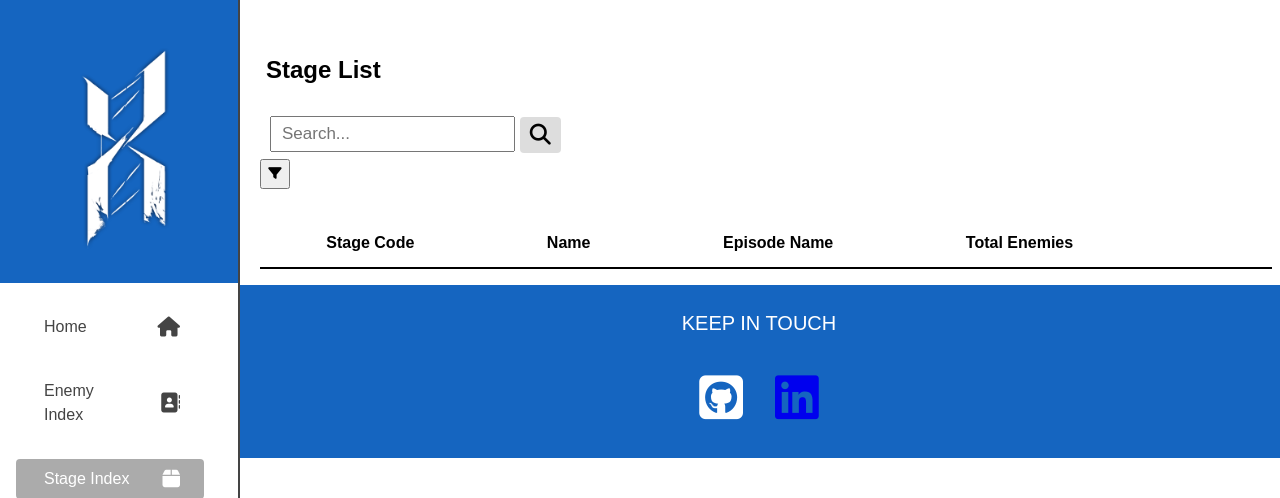
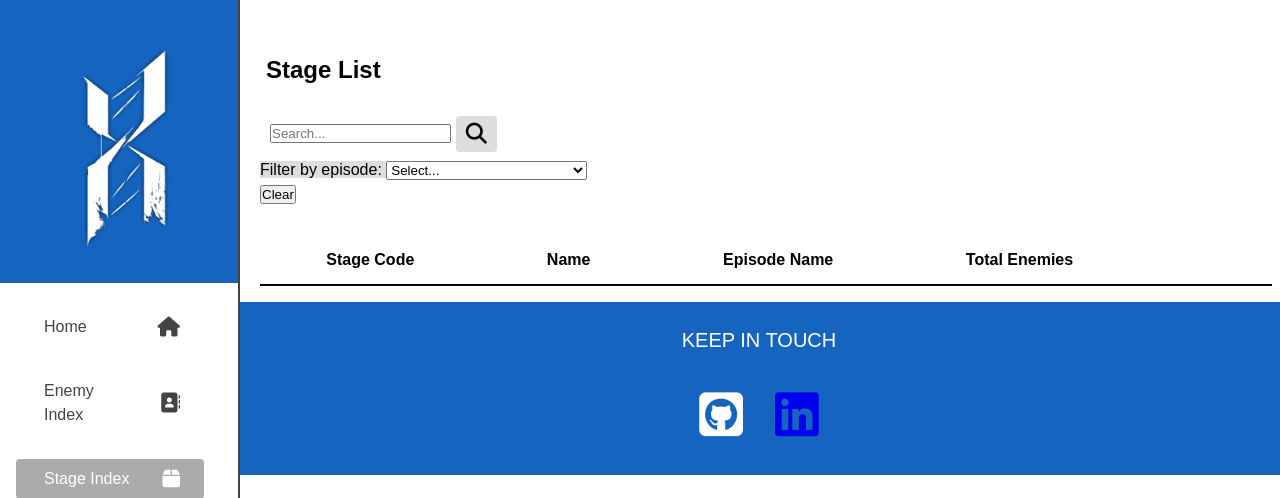
Before and after one commit to Zylashro/data-index-project, a Flask app: page /stage-list in a window 1280 px wide. Shown: the top 498 px of the page. Run offline with Flask 2, Linux system fonts and the light colour scheme; data that the repository does not hold is empty; some libraries are stand-ins or nearby versions.

Commit message:
Updated stageIndex.html to display correct data, a funtional select filter and search bar, along with a moreInfoStage.html file which allows the user to both see each enemy on the stage as well as a link to the more info page for the specific enemy.

```diff
--- a/app.py
+++ b/app.py
@@ -127,8 +127,71 @@ def more_info_enemy(enemy_code):
 
 @app.route('/stage-list')
 def stage_index():
+
+    query = []
+    query_item = {}
+    has_filter = False
+    search = ''
+    episode = ''
+
+    def get_records(offset=0, per_page=10):
+        return result[offset: offset + per_page]
+
+    page, per_page, offset = get_page_args(page_parameter='page', per_page_parameter='per_page')
+
+    if 'search' in request.args:
+        search = request.args.get('search').lower()
+        query_item["name"] = { "$regex": search, "$options": "i" }
+        query.append(query_item)
+        has_filter = True
+
+    if 'episodes' in request.args:
+        episode = request.args.get('episodes')
+        query_item["episode_name"] = episode
+        query.append(query_item)
+        has_filter = True
+
+    if has_filter == True:
+        if len(query) > 0:
+            result = mongo.db.stageIndexMDB.find({"$and": query})
+            paginate_results = get_records(offset=offset, per_page=per_page)
+            pagination = Pagination(page=page, per_page=per_page, total=result.count())
+            return render_template('stageIndex.html', selected_stage="selected", stages=result, pagination=pagination, page=page, per_page=per_page, episode=episode)
+        else:
+            flash('No search results or no filters selected.')
+            return redirect(url_for('stage_index'))
+    else:
+        result = mongo.db.stageIndexMDB.find()
+        paginate_results = get_records(offset=offset, per_page=per_page)
+        pagination = Pagination(page=page, per_page=per_page, total=result.count())
+        return render_template('stageIndex.html', selected_stage="selected", stages=result, pagination=pagination, page=page, per_page=per_page)
+
     result = mongo.db.stageIndexMDB.find()
     return render_template('stageIndex.html', selected_stage="selected", stages=result)
+
+
+@app.route('/stage-list/<stage_code>')
+def more_info_stage(stage_code):
+    the_stage = mongo.db.stageIndexMDB.find_one({'_id': ObjectId(stage_code)})
+
+    enemies = []
+    for enemy_id in the_stage["enemy_list"]:
+        enemy = mongo.db.enemyIndexMDB.find_one({'_id': ObjectId(enemy_id)})
+        enemies.append(enemy)
+
+    return render_template('moreInfoStage.html', stage=the_stage, enemy=enemies)
+
+    # the_stage = mongo.db.testMDB.aggregate([
+    #     { "$match": { "_id": ObjectId(stage_code) } },
+    #     {
+    #     "$lookup": {
+    #         'from': 'enemyIndexMDB',
+    #         'localField': 'some',
+    #         'foreignField': 'some',
+    #         'as': 'enemy_list'
+    #     }
+    # }]).next()
+    # return render_template('moreInfoStage.html', stage=the_stage)
 
 
 if __name__ == '__main__':
--- a/static/assets/css/style.css
+++ b/static/assets/css/style.css
@@ -334,9 +334,22 @@ body {
     padding-right: 8px;
 }
 
+.more-info__table-stage {
+    width: 100%;
+    display: grid;
+    grid-template-columns: repeat(4, auto);
+    padding-right: 8px;
+}
+
 .more-info__inner-container {
     display: grid;
-    grid-template-columns: auto;
+
+    gap: 24px;
+}
+
+.more-info__enemy-card {
+    display: grid;
+    grid-template-columns: auto auto;
     padding: 24px 24px 24px 0;
     gap: 24px;
 }
@@ -354,9 +367,9 @@ body {
     padding-top: 8px;
 }
 
-.more-info__episode-showcase,
-.more-info__enemy-showcase {
-
+.more-info__episode-showcase {
+    display: grid;
+    grid-template-columns: 1fr 1fr;
 }
 
 /*
--- a/static/src/hideAndShow.js
+++ b/static/src/hideAndShow.js
@@ -10,6 +10,13 @@ const filterContainer = document.getElementById('filter-menu');
 const closeFilter = document.getElementById('close-filter-btn');
 
 const clearFilter = document.getElementById('clear-filter');
+
+const selectSubmit = document.getElementById('episodes');
+
+
+selectSubmit.onchange = (event) => {
+    document.stageForm.submit();
+};
 
 clearFilter.onclick = (event) => {
     window.location.replace('http://127.0.0.1:5000/enemy-list');
--- a/templates/moreInfoEnemy.html
+++ b/templates/moreInfoEnemy.html
@@ -73,7 +73,7 @@
                 Enemy can be found on these stages:
             </label>
             <select name="episode-select" id="episode-select">
-                <option value="" disabled>Episode select</option>
+                <option selected="selected" disabled>Episode select...</option>
                 <!-- Jinja for loop containing dive episodes in which enemy
                 shows up. Might be impossible/too complicated and instead
                 each episode will be hard-coded as an option regardless if
@@ -88,8 +88,5 @@
                 </a>
             </div>
         </div>
-        <div class="close-btn">
-            <i class="fas fa-window-close"></i>
-        </div>
     </section>
 {% endblock %}
--- a/templates/stageIndex.html
+++ b/templates/stageIndex.html
@@ -2,14 +2,11 @@
 {% block content %}
     <section class="stage__header">
         <h2 class="section__heading">Stage List</h2>
-        <form method="get">
+        <form method="get" name="stageForm">
             <div class="search-bar">
-                <input type="text" name="search" placeholder="Search..." value="{{search}}" id="search-name">
+                <input type="text" name="search" placeholder="Search..." value="{{search}}">
                 <button type="submit" id="search-name-submit" class="search-btn"><i class="fa fa-search"></i></button>
             </div>
-            <button type="button" id="open-filter-btn" class="filter-by__btn">
-                <i class="fas fa-filter"></i>
-            </button>
             {% with messages = get_flashed_messages() %}
                 {% if messages %}
                     {% for message in messages %}
@@ -21,62 +18,30 @@
                 will display a little filter menu. -->
             <!-- At dive moment, filter selection will be done through buttons. Will look
                 into turning it into a multiple selection menu with a submit button. -->
-            <div id="filter-menu" class="filter-by__container hidden">
-                <div class="filter-by__inner-container">
-                    <h2 class="filter-by__heading">
-                        Filter by attack type:
-                    </h2>
-                    <input type="radio" name="attack-type" value="melee" class="filter-by__selection-btn" {% if attack == "melee" %}checked{% endif %}>
-                        Melee
-                    </input>
-                    <input type="radio" name="attack-type" value="ranged" class="filter-by__selection-btn" {% if attack == "ranged" %}checked{% endif %}>
-                        Ranged
-                    </input>
-                    <input type="radio" name="attack-type" value="arts" class="filter-by__selection-btn" {% if attack == "arts" %}checked{% endif %}>
-                        Arts
-                    </input>
-                    <input type="radio" name="attack-type" value="melee / ranged" class="filter-by__selection-btn" {% if attack == "melee / ranged" %}checked{% endif %}>
-                        Melee / Ranged
-                    </input>
-                    <input type="radio" name="attack-type" value="melee / arts" class="filter-by__selection-btn" {% if attack == "melee / arts" %}checked{% endif %}>
-                        Melee / Arts
-                    </input>
-                    <input type="radio" name="attack-type" value="ranged / arts" class="filter-by__selection-btn" {% if attack == "ranged / arts" %}checked{% endif %}>
-                        Ranged / Arts
-                    </input>
-                    <input type="radio" name="attack-type" value="none" class="filter-by__selection-btn" {% if attack == "none" %}checked{% endif %}>
-                        None
-                    </input>
-                </div>
-                <div class="filter-by__inner-container">
-                    <h2 class="filter-by__heading">
-                        Filter by enemy level:
-                    </h2>
-                    <input type="radio" name="level-type" value="normal" class="filter-by__selection-btn" {% if level == "normal" %}checked{% endif %}>
-                        Normal
-                    </input>
-                    <input type="radio" name="level-type" value="elite" class="filter-by__selection-btn" {% if level == "elite" %}checked{% endif %}>
-                        Elite
-                    </input>
-                    <input type="radio" name="level-type" value="boss" class="filter-by__selection-btn" {% if level == "boss" %}checked{% endif %}>
-                        Boss
-                    </input>
-                </div>
-                <div class="filter-by__inner-container">
-                    <h2 class="filter-by__heading">
-                        Filter by episode:
-                    </h2>
-                    <!-- Will add all episodes at a later date. -->
-                    <button class="filter-by__selection-btn">
-                        Episode Name
-                    </button>
-                </div>
-                <button type="button" class="filter-by__clear" id="clear-filter">Clear</button>
-                <button type="submit">Submit</button>
-                <div id="close-filter-btn" class="close-btn">
-                    <i class="fas fa-window-close"></i>
-                </div>
+
+            <div class="filter-by__inner-container">
+                <label for="episodes" class="filter-by__heading">
+                    Filter by episode:
+                </label>
+                <select name="episodes" id="episodes">
+                    <option selected="selected" disabled>
+                        Select...
+                    </option>
+                    <option value="episode 00: evil time part 1" {% if episode == "episode 00: evil time part 1" %}selected{% endif %}>
+                        Episode 00: Evil Time Part 1
+                    </option>
+                    <option value="episode 01: evil time part 2" {% if episode == "episode 01: evil time part 2" %}selected{% endif %}>
+                        Episode 01: Evil Time Part 2
+                    </option>
+                    <option value="episode 02: separated hearts" {% if episode == "episode 02: separated hearts" %}selected{% endif %}>
+                        Episode 02: Separated Hearts
+                    </option>
+                    <option value="episode 03: stinging shock" {% if episode == "episode 03: stinging shock" %}selected{% endif %}>
+                        Episode 03: Stinging Shock
+                    </option>
+                </select>
             </div>
+            <button type="button" class="filter-by__clear" id="clear-filter">Clear</button>
         </form>
     </section>
     <section class="stage__container">
@@ -108,7 +73,7 @@
                     {{stage.total_enemies}}
                 </div>
                 <div class="table__cell table__last-cell">
-                    <a href="#">
+                    <a href="{{url_for('more_info_stage', stage_code=stage._id)}}">
                         <i class="fas fa-info-circle more-info__btn"></i>
                     </a>
                 </div>
@@ -116,6 +81,7 @@
         </div>
         <div class="pagination__container">
             <div class="pagination__links">
+                {{ pagination.links }}
             </div>
             <!-- <a href="#" class="page-btn" id="prev-btn">
                 <i class="fas fa-backward"></i>
```
Also changed, not shown: templates/moreInfoStage.html (added, +56 -0 lines).
